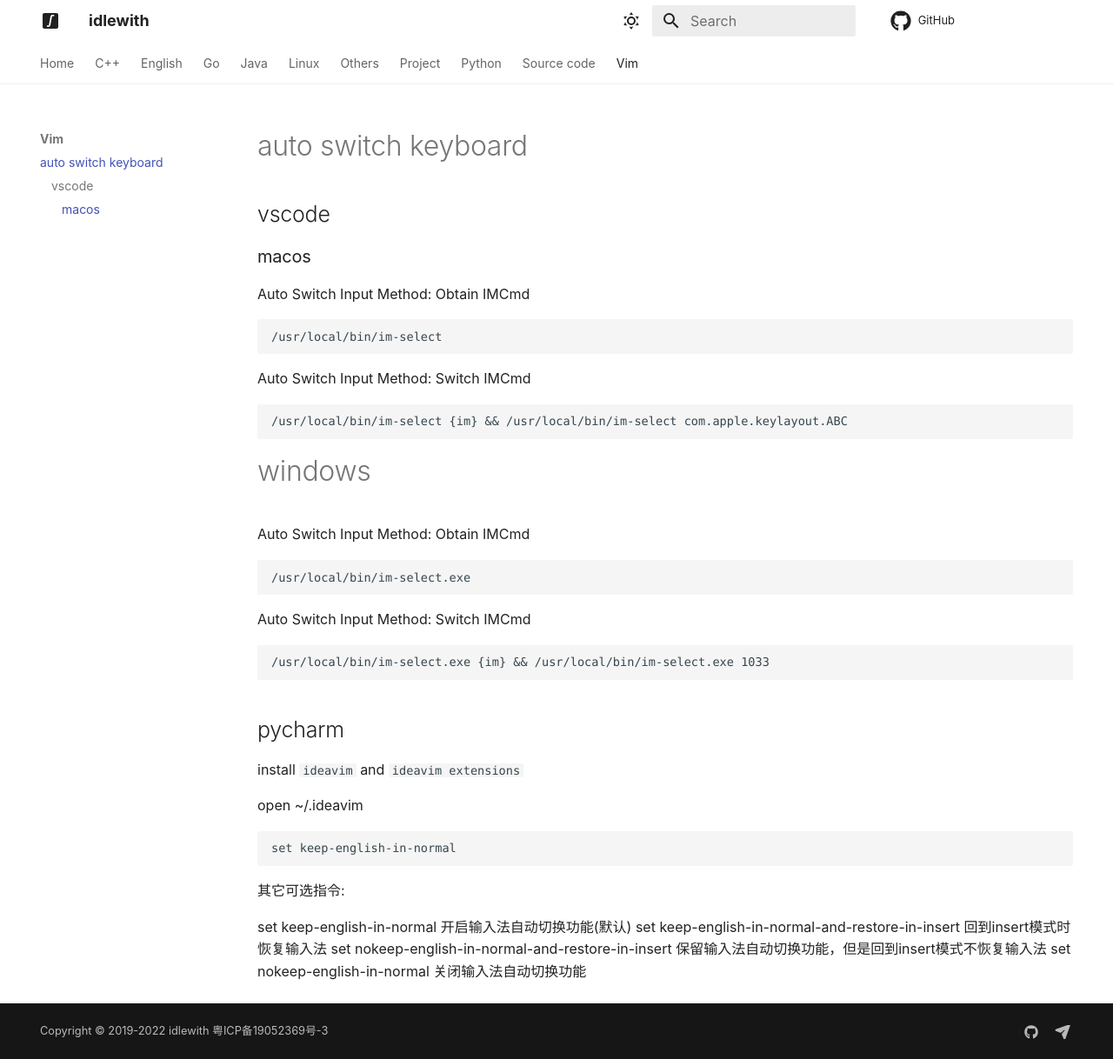
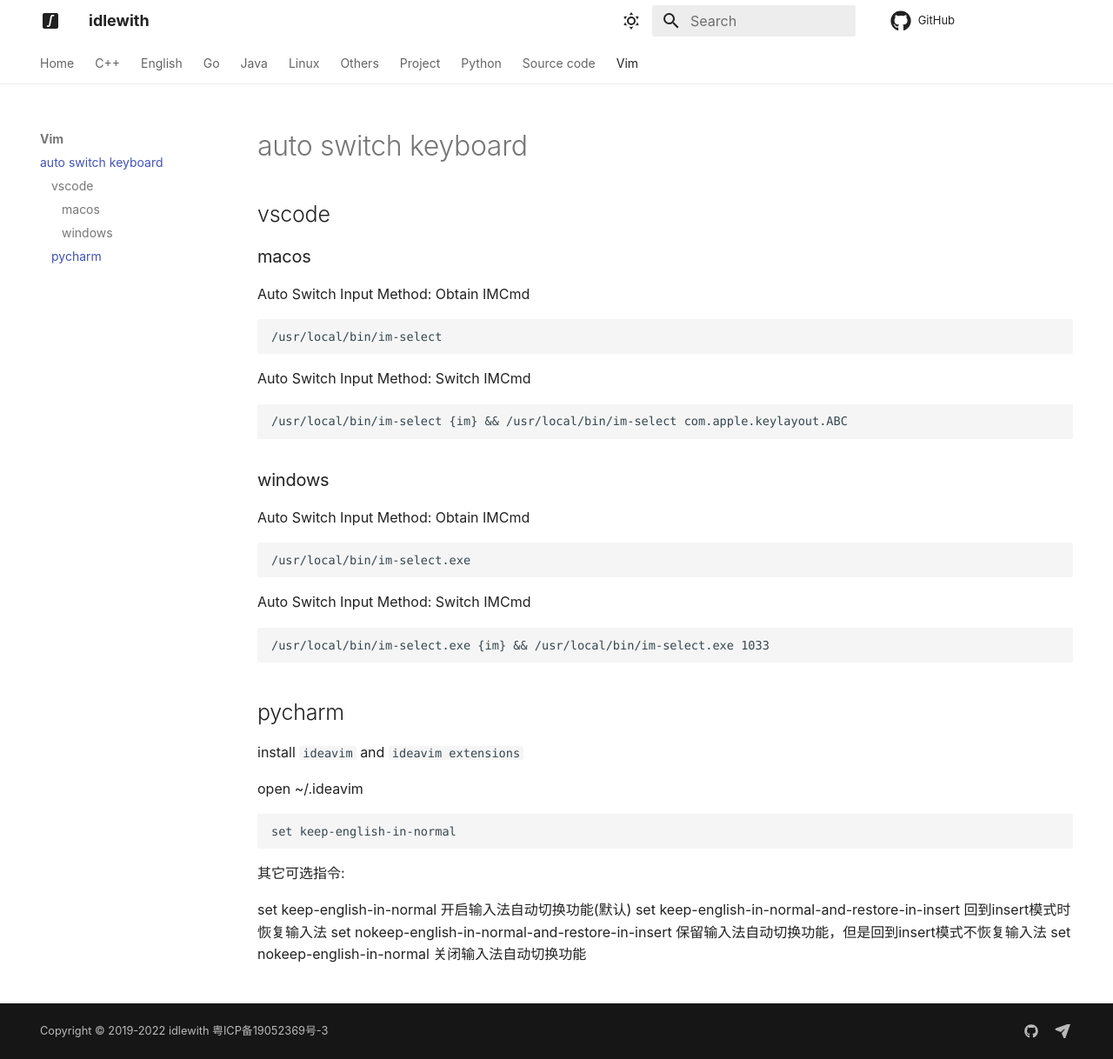
Before and after one commit to idlewith/blog, an MkDocs documentation site: the page built from docs/vim/auto_switch_keyboard.md, in a window 1280 px wide and 1218 px high. Shown: the whole window at 87% size. Built offline with MkDocs 1.6.1 and Material for MkDocs 9.7.7, drawn with Linux system fonts in a browser that asks for light colours; comment, search, counter and statistics services are not loaded.

Commit message:
modify toc level

````diff
--- a/docs/vim/auto_switch_keyboard.md
+++ b/docs/vim/auto_switch_keyboard.md
@@ -18,7 +18,7 @@
 /usr/local/bin/im-select {im} && /usr/local/bin/im-select com.apple.keylayout.ABC
 ```
 
-# windows
+### windows
 
 
 Auto Switch Input Method: Obtain IMCmd
````
